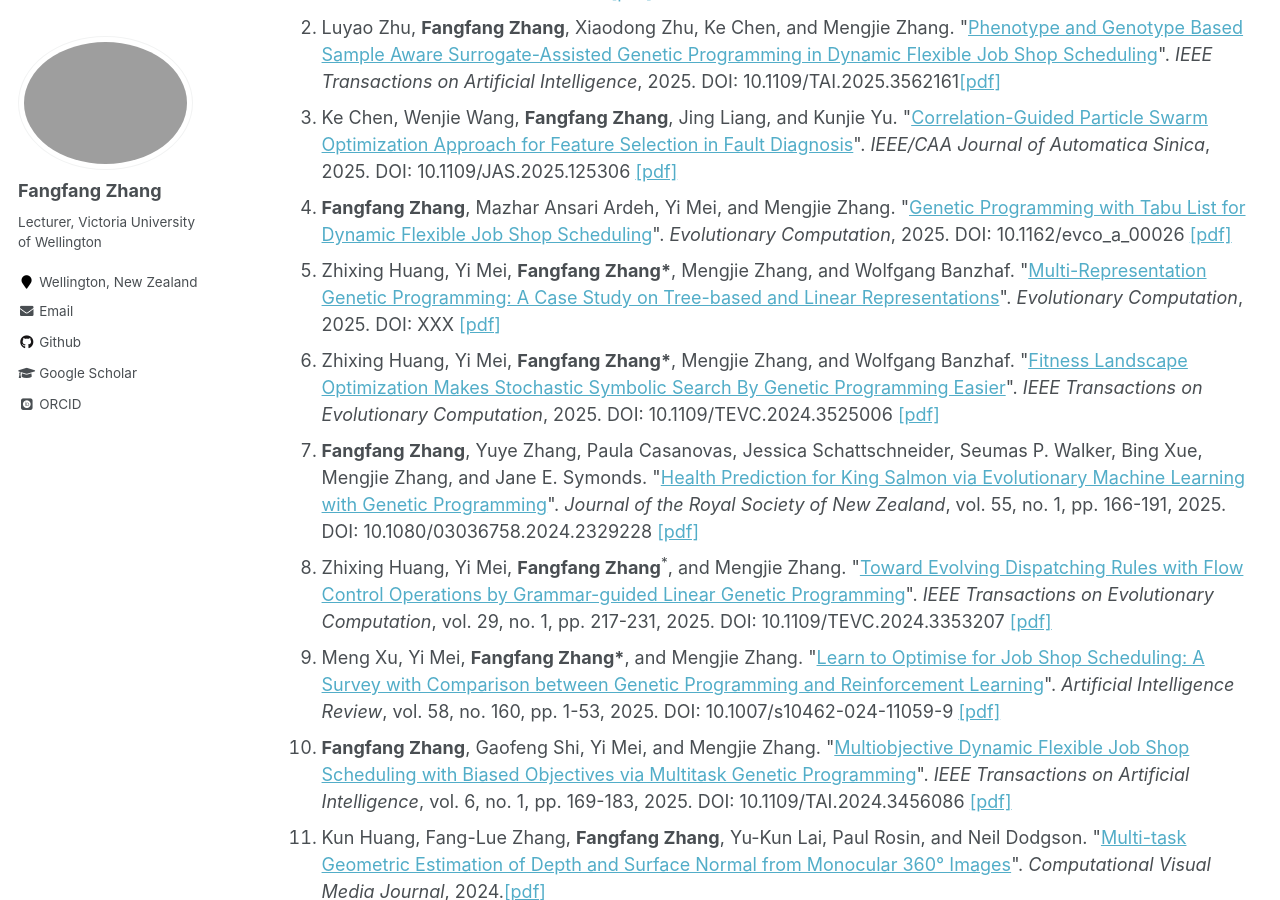
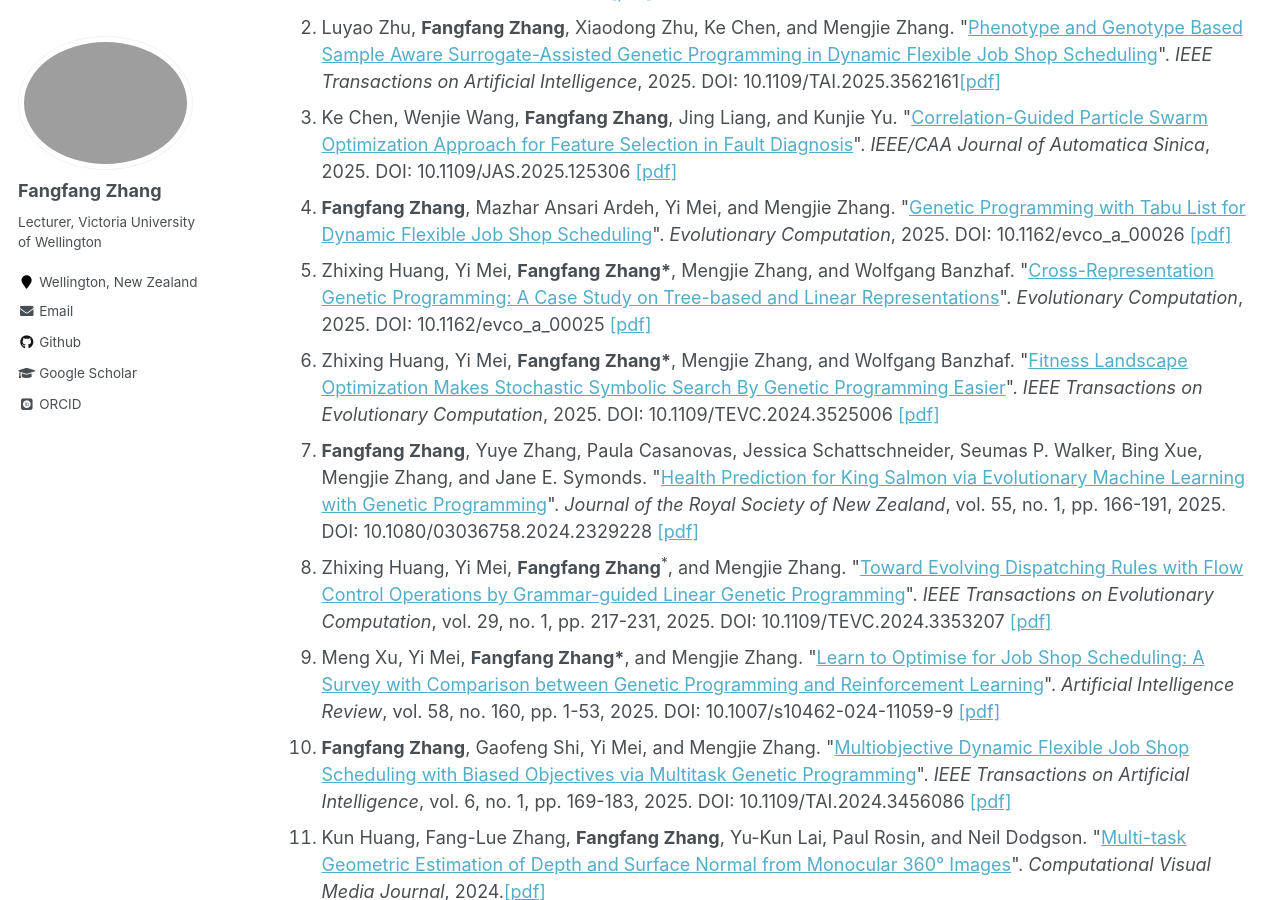
Before and after one commit to fangfang-zhang/fangfang-zhang.github.io, a Jekyll site: the page built from _pages/publications.md, in a window 1280 px wide and 900 px high, scrolled down 467 px. Built offline with Jekyll 4.4.1, drawn with Linux system fonts in a browser that asks for light colours; some web fonts are replaced.

Commit message:
ZhixingECJ

```diff
--- a/_pages/publications.md
+++ b/_pages/publications.md
@@ -15,7 +15,7 @@ author_profile: true
 <li>Luyao Zhu, <b>Fangfang Zhang</b>, Xiaodong Zhu, Ke Chen, and Mengjie Zhang. "<a target="_blank" href="https://ieeexplore.ieee.org/abstract/document/10969605?casa_token=ToGwA7ZNk3IAAAAA:QN0Cj_aa8dhphU7hbAaI_zgAaf-E0c0H0YRVtAHmIibtUOuRu-2jn_yLKaG2TUOPyIl96s-dPPKD">Phenotype and Genotype Based Sample Aware Surrogate-Assisted Genetic Programming in Dynamic Flexible Job Shop Scheduling</a>". <i>IEEE Transactions on Artificial Intelligence</i>, 2025. DOI: 10.1109/TAI.2025.3562161<a target="_blank" href="https://github.com/fangfang-zhang/fangfang-zhang.github.io/blob/main/files/2025-PG_Based_Sample_Aware_Surrogate-Assisted_GPDFJSS.pdf">[pdf]</a></li>
 <li>Ke Chen, Wenjie Wang, <b>Fangfang Zhang</b>, Jing Liang, and Kunjie Yu. "<a target="_blank" href="https://www.ieee-jas.net/article/doi/10.1109/JAS.2025.125306?pageType=en">Correlation-Guided Particle Swarm Optimization Approach for Feature Selection in Fault Diagnosis</a>". <i>IEEE/CAA Journal of Automatica Sinica</i>, 2025. DOI: 10.1109/JAS.2025.125306 <a target="_blank" href="https://github.com/fangfang-zhang/fangfang-zhang.github.io/blob/main/files/2025-CGPSO%20Approach%20for%20FS%20in%20Fault%20Diagnosis.pdf">[pdf]</a></li>
 <li><b>Fangfang Zhang</b>, Mazhar Ansari Ardeh, Yi Mei, and Mengjie Zhang. "<a target="_blank" href="https://direct.mit.edu/evco/article/doi/10.1162/evco.a.26/130820">Genetic Programming with Tabu List for Dynamic Flexible Job Shop Scheduling</a>". <i>Evolutionary Computation</i>, 2025. DOI: 10.1162/evco_a_00026 <a target="_blank" href="https://github.com/fangfang-zhang/fangfang-zhang.github.io/blob/main/files/2025-tabu-ECJ.pdf">[pdf]</a></li>
-<li>Zhixing Huang, Yi Mei, <b>Fangfang Zhang*</b>, Mengjie Zhang, and Wolfgang Banzhaf. "<a target="_blank" href="">Multi-Representation Genetic Programming: A Case Study on Tree-based and Linear Representations</a>". <i>Evolutionary Computation</i>, 2025. DOI: XXX <a target="_blank" href="">[pdf]</a></li>
+<li>Zhixing Huang, Yi Mei, <b>Fangfang Zhang*</b>, Mengjie Zhang, and Wolfgang Banzhaf. "<a target="_blank" href="https://direct.mit.edu/evco/article-abstract/doi/10.1162/evco.a.25/130819/Cross-Representation-Genetic-Programming-A-Case?redirectedFrom=fulltext">Cross-Representation Genetic Programming: A Case Study on Tree-based and Linear Representations</a>". <i>Evolutionary Computation</i>, 2025. DOI: 10.1162/evco_a_00025 <a target="_blank" href="">[pdf]</a></li>
 <li>Zhixing Huang, Yi Mei, <b>Fangfang Zhang*</b>, Mengjie Zhang, and Wolfgang Banzhaf. "<a target="_blank" href="https://ieeexplore.ieee.org/document/10819486">Fitness Landscape Optimization Makes Stochastic Symbolic Search By Genetic Programming Easier</a>". <i>IEEE Transactions on Evolutionary Computation</i>, 2025. DOI: 10.1109/TEVC.2024.3525006 <a target="_blank" href="https://github.com/fangfang-zhang/fangfang-zhang.github.io/blob/main/files/2025-Fitness_Landscape_Optimization_Makes_Stochastic_Symbolic_Search_By_GP_Easier.pdf">[pdf]</a></li>
 <li><b>Fangfang Zhang</b>, Yuye Zhang, Paula Casanovas, Jessica Schattschneider, Seumas P. Walker, Bing Xue, Mengjie Zhang, and Jane E. Symonds. "<a target="_blank" href="https://www.tandfonline.com/doi/full/10.1080/03036758.2024.2329228">Health Prediction for King Salmon via Evolutionary Machine Learning with Genetic Programming</a>". <i>Journal of the Royal Society of New Zealand</i>, vol. 55, no. 1, pp. 166-191, 2025. DOI: 10.1080/03036758.2024.2329228 <a target="_blank" href="https://github.com/fangfang-zhang/fangfang-zhang.github.io/blob/main/files/%5B2024%5D-RSNZ-KS.pdf">[pdf]</a></li>
 <li>Zhixing Huang, Yi Mei, <b>Fangfang Zhang</b><sup>*</sup>, and Mengjie Zhang. "<a target="_blank" href="https://ieeexplore.ieee.org/document/10398533">Toward Evolving Dispatching Rules with Flow Control Operations by Grammar-guided Linear Genetic Programming</a>". <i>IEEE Transactions on Evolutionary Computation</i>, vol. 29, no. 1, pp. 217-231, 2025. DOI: 10.1109/TEVC.2024.3353207 <a target="_blank" href="https://github.com/fangfang-zhang/fangfang-zhang.github.io/blob/main/files/2024-tevc-if.pdf">[pdf]</a></li>
```
Also changed, not shown: 1 other file.
